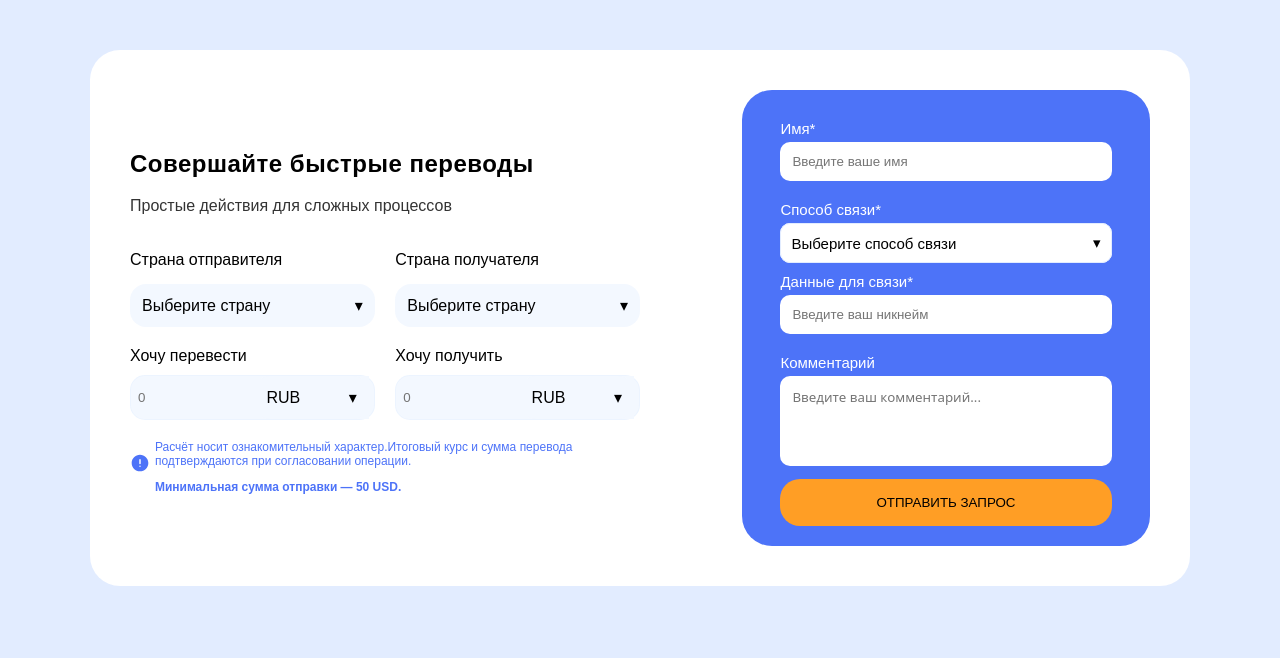
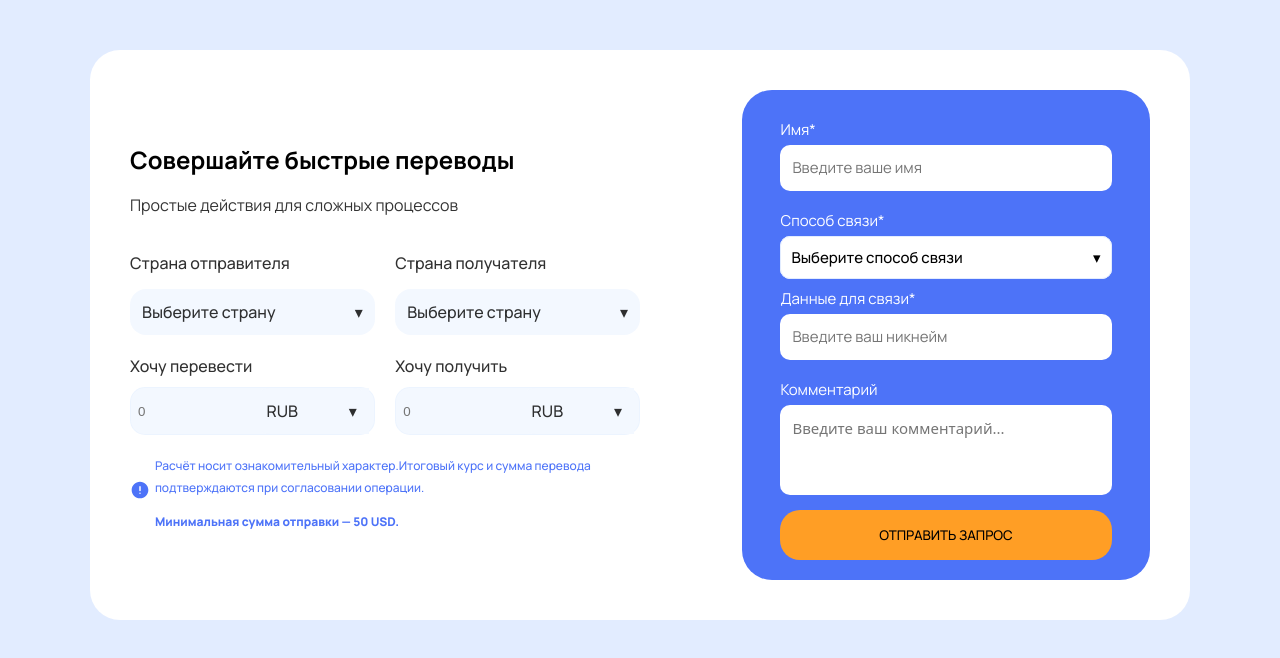
Before and after one commit to Nigoraa7/Calculator1, a plain HTML site: page index.html in a window 1280 px wide. Drawn offline with Linux system fonts and the light colour scheme.

Commit message:
Изменила шрифты

```diff
--- a/index.html
+++ b/index.html
@@ -5,6 +5,9 @@
     <meta name="viewport" content="width=device-width, initial-scale=1.0">
     <title>Document</title>
     <link rel="stylesheet" href="style.css">
+    <link rel="preconnect" href="https://fonts.googleapis.com">
+<link rel="preconnect" href="https://fonts.gstatic.com" crossorigin>
+<link href="https://fonts.googleapis.com/css2?family=Manrope:wght@200..800&display=swap" rel="stylesheet">
 </head>
 <body>
     <div class="main">
--- a/style.css
+++ b/style.css
@@ -1,6 +1,5 @@
 body{
     background-color: #e2ecff;
-    font-family: sans-serif;
     margin: 0;
     padding: 0;
 }
@@ -14,16 +13,12 @@ body{
     overflow: hidden;
     padding: 40px;
     gap: 40px;
-    font-family:Arial, Helvetica, sans-serif;
+    font-family: "Manrope", sans-serif;
     box-sizing: border-box;
     align-items: center;
+
 }
-
-.main h2{
-    letter-spacing:0.5px;
-    font-weight: 600;
-}
-.main p{
+p{
     color: #000000CC;
 }
 
@@ -31,18 +26,25 @@ body{
     width: 50%;
     box-sizing: border-box;
 }
-.left p{
-    font-weight: 100;
-}
+
 .section{
     display: flex;
     flex-wrap: wrap;
     justify-content: space-between;
 }
+.left h2{
+    line-height: 30px;
+    font-weight: 700;
+}
+.left p{
+    line-height: 22px;
+}
 
 .blocks{
     width: 48%;
     margin-top: 20px;
+    font-weight: 500;
+    color: rgba(0, 0, 0, 0.81);
 }
 .input-select{
     display: flex;
@@ -101,6 +103,8 @@ body{
 .request label{
     display: block;
     margin: 10px 0 5px;
+    font-weight: 400;
+    line-height: 20px;
 }
 
 .request input, .request select, .request textarea{
@@ -112,7 +116,13 @@ body{
     box-sizing: border-box;
     color: #9AABC5;
     outline: none;
+    font-size: 15px;
+    font-family: "Manrope", sans-serif;
+    line-height: 22px;
+
+
 }
+
 
 .request select{
     color: black;
@@ -132,8 +142,12 @@ body{
     padding: 10px 15px;
     width: 100%;
     box-sizing: border-box;
+}
+.blocks label{
+    font-family: "Manrope", sans-serif;
+    line-height: 20px;
+}
 
-}
 button{
     width: 100%;
     padding: 16px;
@@ -141,6 +155,8 @@ button{
     border: none;
     border-radius: 20px;
     cursor: pointer;
+    font-family: "Manrope", sans-serif;
+    font-weight: 500;
 
 }
 .flag{
@@ -167,6 +183,8 @@ button{
     border-radius: 16px;
     cursor: pointer;
     border: 1px solid #E2EDFF66;
+    font-family: "Manrope", sans-serif;;
+    font-weight: 500;
 
 }
 
@@ -282,6 +300,8 @@ input[type=number] {
 .bottom p{
     color: #4D73F8;
     margin-left:1%;
+    font-family: "Manrope", sans-serif;
+    font-weight: 500;
 }
 .bottom :last-child{
     font-weight: 800;
```
